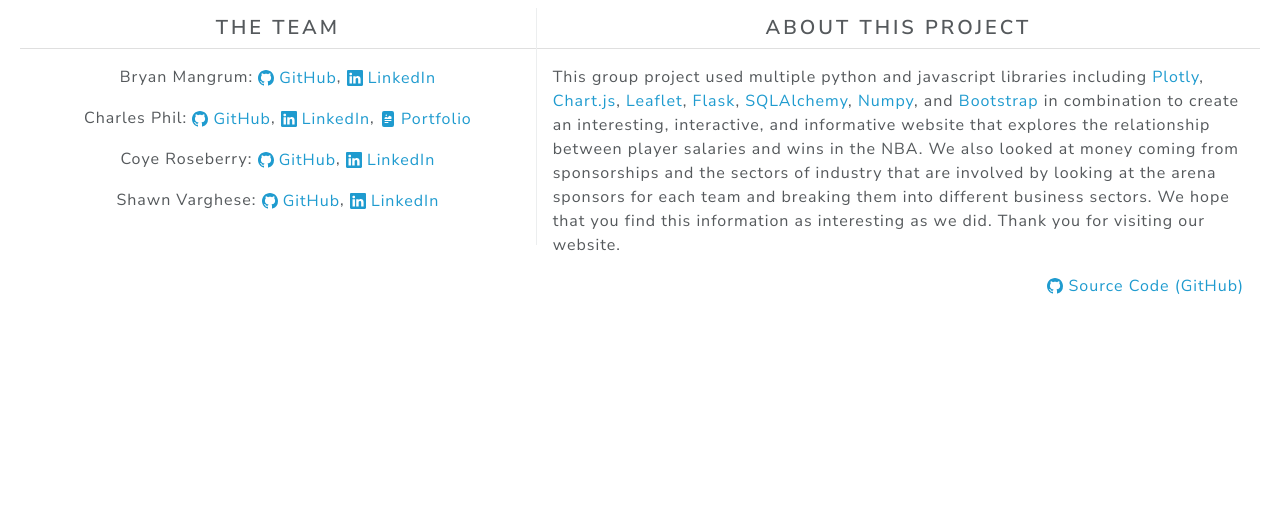
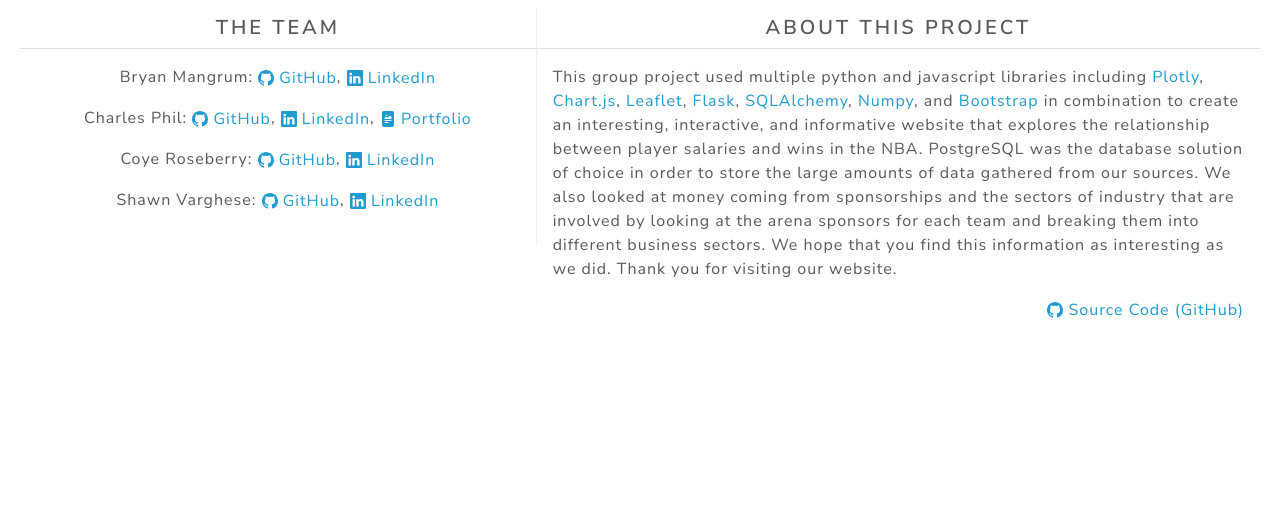
Before and after one commit to bryanmangrum/project3, a Flask app: page /about in a window 1280 px wide. Shown: the part 94-615 px from the top of the page. Run offline with Flask 2, Linux system fonts and the light colour scheme; parts of the project's set-up code (start-up, migrations or seed data) failed here and were passed over; some libraries are stand-ins or nearby versions.

Commit message:
One last commit

```diff
--- a/templates/about.html
+++ b/templates/about.html
@@ -42,7 +42,7 @@
             <div class="card border-0">
                 <h4 class="card-header text-center bg-white card-title">About This Project</h4>
                 <div class="card-body card-text">
-                    <p>This group project used multiple python and javascript libraries including <a href="https://plotly.com/javascript/" class="text-decoration-none link-info">Plotly</a>, <a href="https://www.chartjs.org/" class="text-decoration-none link-info">Chart.js</a>, <a href="https://leafletjs.com/" class="text-decoration-none link-info">Leaflet</a>, <a href="https://flask.palletsprojects.com/en/2.1.x/" class="text-decoration-none link-info">Flask</a>, <a href="https://www.sqlalchemy.org/" class="text-decoration-none link-info">SQLAlchemy</a>, <a href="https://numpy.org/" class="text-decoration-none link-info">Numpy</a>, and <a href="https://getbootstrap.com/docs/5.1/getting-started/introduction/" class="text-decoration-none link-info">Bootstrap</a> in combination to create an interesting, interactive, and informative website that explores the relationship between player salaries and wins in the NBA. We also looked at money coming from sponsorships and the sectors of industry that are involved by looking at the arena sponsors for each team and breaking them into different business sectors. We hope that you find this information as interesting as we did. Thank you for visiting our website. </p>
+                    <p>This group project used multiple python and javascript libraries including <a href="https://plotly.com/javascript/" class="text-decoration-none link-info">Plotly</a>, <a href="https://www.chartjs.org/" class="text-decoration-none link-info">Chart.js</a>, <a href="https://leafletjs.com/" class="text-decoration-none link-info">Leaflet</a>, <a href="https://flask.palletsprojects.com/en/2.1.x/" class="text-decoration-none link-info">Flask</a>, <a href="https://www.sqlalchemy.org/" class="text-decoration-none link-info">SQLAlchemy</a>, <a href="https://numpy.org/" class="text-decoration-none link-info">Numpy</a>, and <a href="https://getbootstrap.com/docs/5.1/getting-started/introduction/" class="text-decoration-none link-info">Bootstrap</a> in combination to create an interesting, interactive, and informative website that explores the relationship between player salaries and wins in the NBA. PostgreSQL was the database solution of choice in order to store the large amounts of data gathered from our sources. We also looked at money coming from sponsorships and the sectors of industry that are involved by looking at the arena sponsors for each team and breaking them into different business sectors. We hope that you find this information as interesting as we did. Thank you for visiting our website. </p>
                     <p class="text-end"><a href="https://github.com/bryanmangrum/project3" class="text-decoration-none link-info"><svg xmlns="http://www.w3.org/2000/svg" width="16" height="16" fill="currentColor" class="bi bi-github" viewBox="0 0 16 16">
   <path d="M8 0C3.58 0 0 3.58 0 8c0 3.54 2.29 6.53 5.47 7.59.4.07.55-.17.55-.38 0-.19-.01-.82-.01-1.49-2.01.37-2.53-.49-2.69-.94-.09-.23-.48-.94-.82-1.13-.28-.15-.68-.52-.01-.53.63-.01 1.08.58 1.23.82.72 1.21 1.87.87 2.33.66.07-.52.28-.87.51-1.07-1.78-.2-3.64-.89-3.64-3.95 0-.87.31-1.59.82-2.15-.08-.2-.36-1.02.08-2.12 0 0 .67-.21 2.2.82.64-.18 1.32-.27 2-.27.68 0 1.36.09 2 .27 1.53-1.04 2.2-.82 2.2-.82.44 1.1.16 1.92.08 2.12.51.56.82 1.27.82 2.15 0 3.07-1.87 3.75-3.65 3.95.29.25.54.73.54 1.48 0 1.07-.01 1.93-.01 2.2 0 .21.15.46.55.38A8.012 8.012 0 0 0 16 8c0-4.42-3.58-8-8-8z"></path>
 </svg><span class="align-middle"> Source Code (GitHub)</span></a></p>
--- a/templates/index.html
+++ b/templates/index.html
@@ -57,7 +57,7 @@
             });
         }
             arenaMarker.push(
-        L.marker(arenaInfo[i].location, {icon: teamIcon, alt:arenaInfo[i].teamName}).bindPopup("<div><h2 style='font-family: Nunito Sans, sans-serif'><a href='"+arenaInfo[i].arenaURL+"'>"+arenaInfo[i].arenaName+"</a></h2><hr><h5>Home of the "+ arenaInfo[i].teamName +"!</h5><p style='font-family: Nunito Sans, sans-serif; font-size: 18.5px;'>Sponsored by <a href='"+arenaInfo[i].sponsorURL+"'>"+arenaInfo[i].sponsorName+"</a></p><p style='font-family: Nunito Sans, sans-serif; font-size: 18.5px;'>Business Sector: "+arenaInfo[i].sector+"</p>"+"</div>").addTo(myMap)
+                L.marker(arenaInfo[i].location, {icon: teamIcon, alt:arenaInfo[i].teamName}).bindPopup("<div><h2 style='font-family: Nunito Sans, sans-serif'><a href='"+arenaInfo[i].arenaURL+"'>"+arenaInfo[i].arenaName+"</a></h2><hr><h5>Home of the "+ arenaInfo[i].teamName +"!</h5><p style='font-family: Nunito Sans, sans-serif; font-size: 18.5px;'>Sponsored by <a href='"+arenaInfo[i].sponsorURL+"'>"+arenaInfo[i].sponsorName+"</a></p><p style='font-family: Nunito Sans, sans-serif; font-size: 18.5px;'>Business Sector: "+arenaInfo[i].sector+"</p>"+"</div>").addTo(myMap)
             );
         }
 
```
